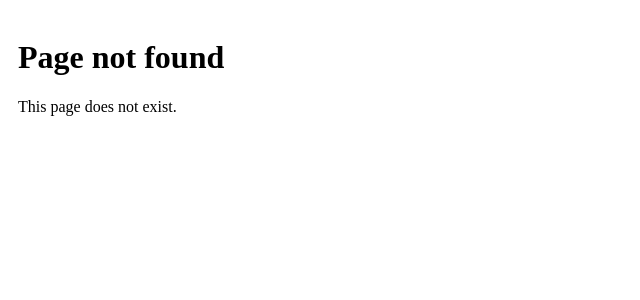
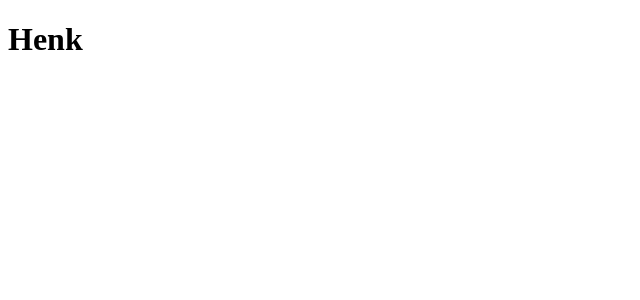
Before and after one commit to erwinsmit/swa-jss, a Next.js app: page /henk in a window 1280 px wide. Before the commit this address had no page. Shown: the top 300 px of the page, without its empty margins (0-640 px from the left). Built offline with nearby package versions, Linux system fonts and the light colour scheme.

Commit message:
remove middleware

```diff
--- /dev/null
+++ b/src/pages/henk.tsx
@@ -0,0 +1,52 @@
+const SitecorePage = (): JSX.Element => {
+  return (
+    <div>
+      <h1>Henk</h1>
+    </div>
+  );
+};
+
+// This function gets called at build and export time to determine
+// pages for SSG ("paths", as tokenized array).
+// export const getStaticPaths: GetStaticPaths = async () => {
+//   // Fallback, along with revalidate in getStaticProps (below),
+//   // enables Incremental Static Regeneration. This allows us to
+//   // leave certain (or all) paths empty if desired and static pages
+//   // will be generated on request (development mode in this example).
+//   // Alternatively, the entire sitemap could be pre-rendered
+//   // ahead of time (non-development mode in this example).
+//   // See https://nextjs.org/docs/basic-features/data-fetching#incremental-static-regeneration
+
+//   if (process.env.NODE_ENV !== 'development') {
+//     // Note: Next.js runs export in production mode
+//     // const paths = await sitemapFetcher.fetch(context);
+
+//     return {
+//       paths: [],
+//       fallback: process.env.EXPORT_MODE ? false : 'blocking',
+//     };
+//   }
+
+//   return {
+//     paths: [],
+//     fallback: true,
+//   };
+// };
+
+// // This function gets called at build time on server-side.
+// // It may be called again, on a serverless function, if
+// // revalidation (or fallback) is enabled and a new request comes in.
+// export const getStaticProps: GetStaticProps = async (context) => {
+//   const props = await sitecorePagePropsFactory.create(context);
+
+//   return {
+//     props,
+//     // Next.js will attempt to re-generate the page:
+//     // - When a request comes in
+//     // - At most once every 5 seconds
+//     revalidate: 5, // In seconds
+//     notFound: props.notFound, // Returns custom 404 page with a status code of 404 when true
+//   };
+// };
+
+export default SitecorePage;
```
Also changed, not shown: src/middleware.ts (deleted, +0 -12 lines), 1 other file (tests, documents, lock files or other folders).
